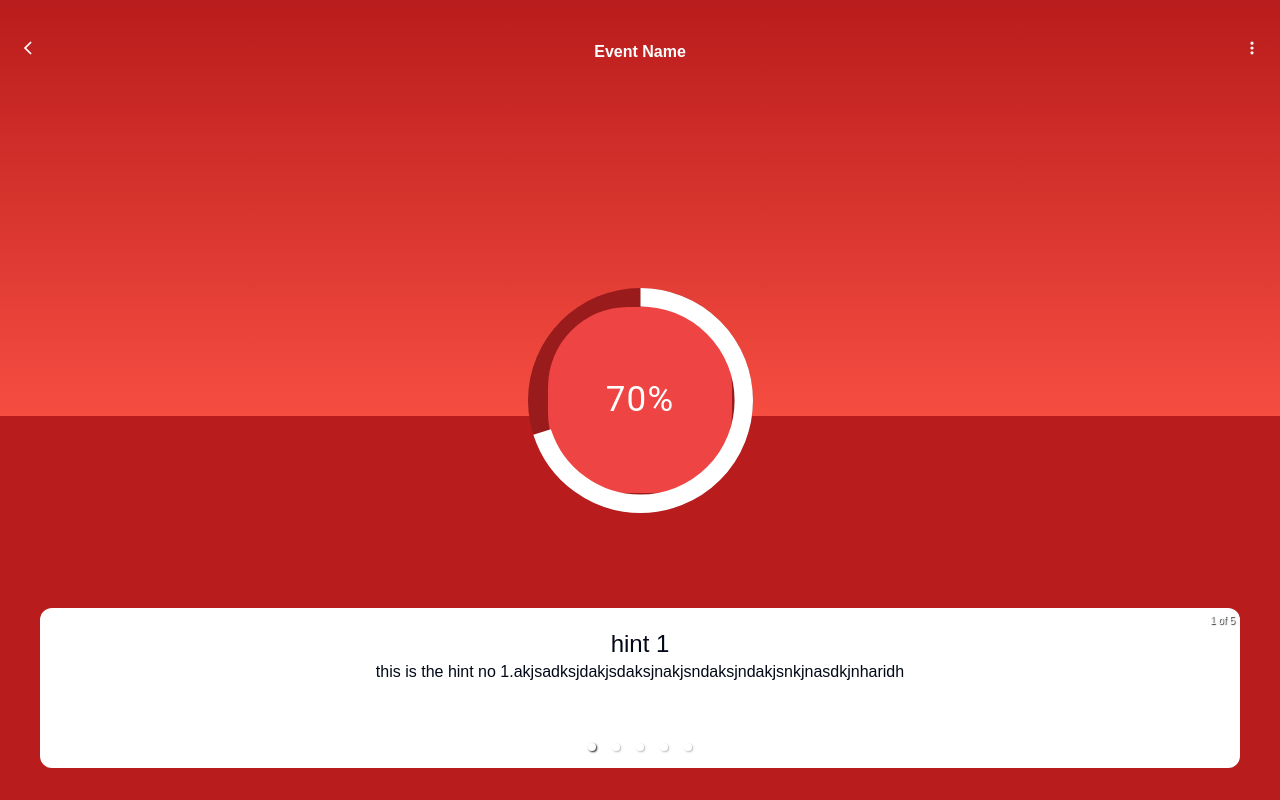
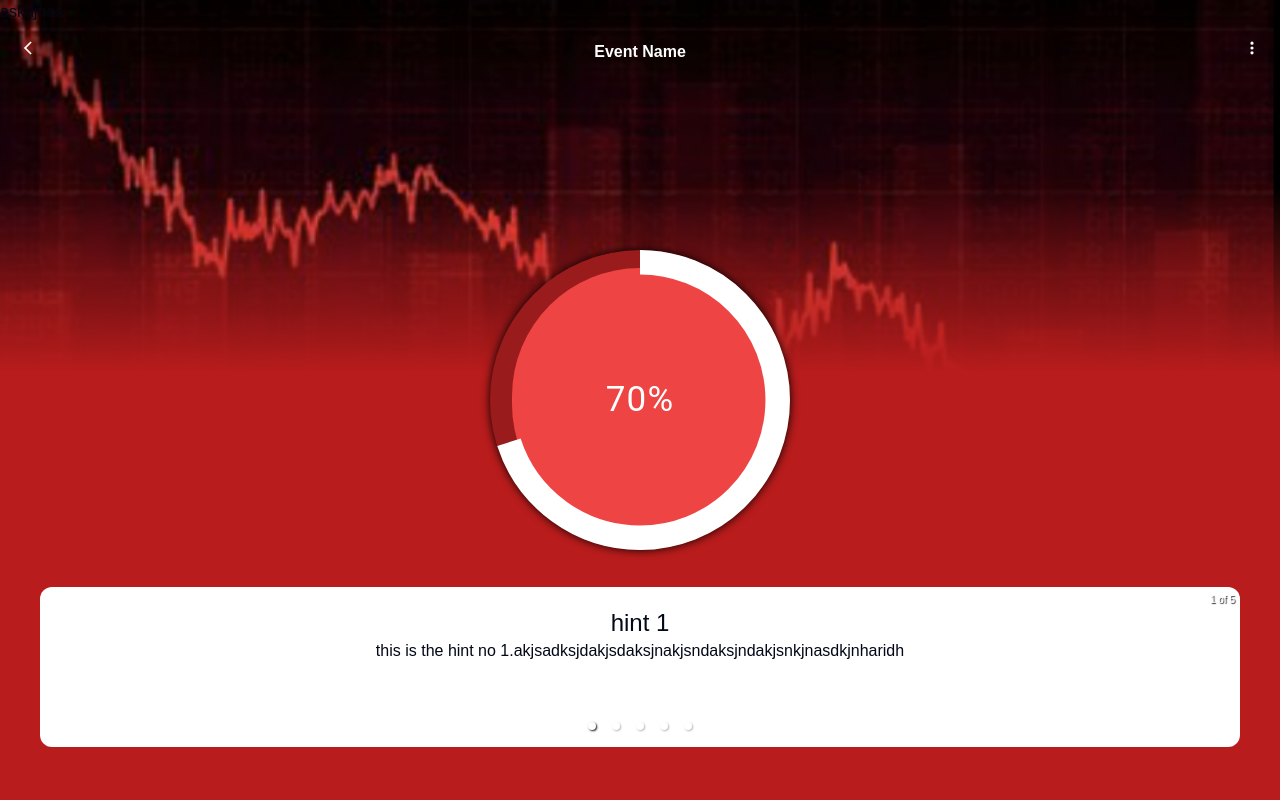
Before and after one commit to kesh-007/hackathon-client, a Next.js app: page /treasure-hunt in a window 1280 px wide. Built offline with nearby package versions, Linux system fonts and the light colour scheme.

Commit message:
Fix : Included Graph in treasure-hunt page.

```diff
--- a/src/app/(user)/treasure-hunt/Components/StepCount.tsx
+++ b/src/app/(user)/treasure-hunt/Components/StepCount.tsx
@@ -11,7 +11,7 @@ function CircularProgressWithLabel(
 ) {
   return (
     <Box sx={{ position: 'relative', display: 'inline-flex' }}>
-      <CircularProgress variant="determinate" {...props} size={225} style={{color : "white"}}/>
+      <CircularProgress className='rounded-[9.5rem]' variant="determinate" {...props} size={300} style={{color : "white" , boxShadow : "0px 0px 10px black"}}/>
       <Box
         sx={{
           top: 0,
--- a/src/app/(user)/treasure-hunt/page.tsx
+++ b/src/app/(user)/treasure-hunt/page.tsx
@@ -20,13 +20,17 @@ export default function TreasureHunt(){
   return (
     <div className="h-screen flex flex-1 flex-col w-screen" >
       <NavigationBar/>
+
       <div className="absolute top-0 bottom-0 left-0 right-0 flex justify-center  flex-col items-center">
+
           <div className="bg-red-800 rounded-[10em] relative flex justify-center items-center border-green-500">
-            <div  className="bg-red-500 flex flex-1 absolute p-[4.05rem] py-[5.08rem] rounded-[5rem]"><p className="text-transparent">askdjad</p></div>
+            <div  className="bg-red-500 flex absolute p-[6.3rem] py-[7.5rem] rounded-[8rem]"><p className="text-transparent">askdjad</p></div>
             <StepCount progress={progress}/>
           </div>
       </div>
-      <div className="flex flex-[0.7] justify-center items-center py-10 bg-gradient-to-t from-[#F64D41] to-red-700" />
+      <div className="flex flex-[0.7] graph items-end bg-gradient-to-t from-[#F64D41] to-red-700" >
+        <div className="h-full bg-gradient-to-t from-red-700 via-transparent to-transparent w-full "><p>askdjnas</p></div>
+      </div>
       <div className="flex flex-[0.8] bg-red-700">
         <Steps progress = {progress}/>
       </div>
--- a/src/app/globals.css
+++ b/src/app/globals.css
@@ -6,6 +6,13 @@
 
 ::-webkit-scrollbar{
   display: none;
+}
+
+.graph {
+  background-image: url("./graph.png");
+  background-repeat: no-repeat;
+  /* background-position: ; */
+  background-size: cover;
 }
 
 div {
```
Also changed, not shown: src/app/graph.png (added).
